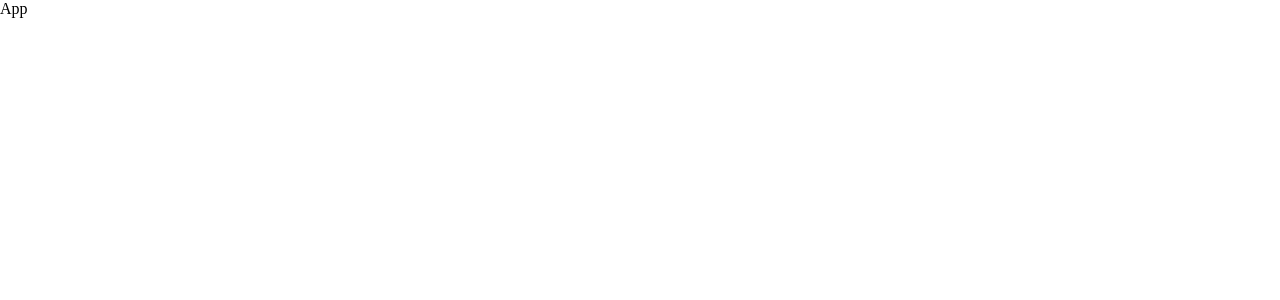
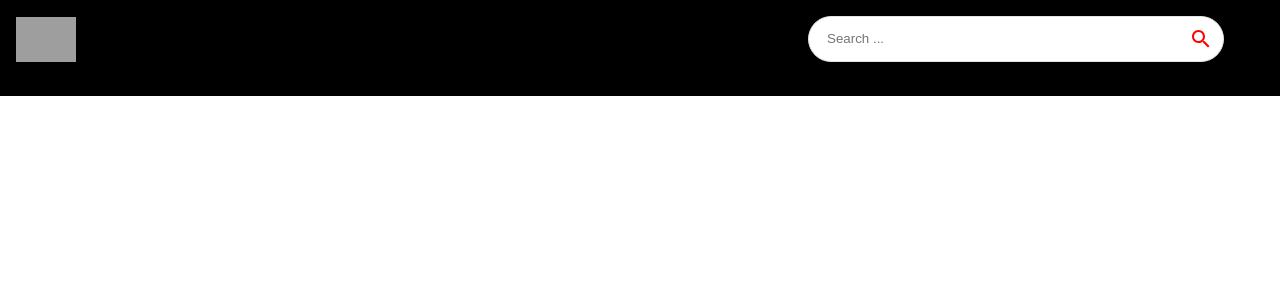
Before and after one commit to Andrea-Puddu/youtube-clone-app, a React (Create React App) app: page / in a window 1280 px wide. Shown: the top 300 px of the page. Built offline with nearby package versions, Linux system fonts and the light colour scheme; grey boxes are pictures that could not be loaded.

Commit message:
Built Routers, Navbar, SearchBar

```diff
--- a/src/App.js
+++ b/src/App.js
@@ -1,7 +1,28 @@
-import React from "react";
+import { BrowserRouter, Routes, Route } from "react-router-dom";
+import { Box } from "@mui/material";
+
+import {
+  Navbar,
+  Feed,
+  VideoDetail,
+  ChannelDetail,
+  SearchFeed,
+} from "./components";
 
 function App() {
-  return <div>App</div>;
+  return (
+    <BrowserRouter>
+      <Box sx={{ backgroundColor: "#000" }}>
+        <Navbar />
+        <Routes>
+          <Route path="/" exact element={<Feed />} />
+          <Route path="/video/:id" element={<VideoDetail />} />
+          <Route path="/channel/:id" element={<ChannelDetail />} />
+          <Route path="/search/:searchTerm" element={<SearchFeed />} />
+        </Routes>
+      </Box>
+    </BrowserRouter>
+  );
 }
 
 export default App;
--- /dev/null
+++ b/src/components/ChannelDetail.jsx
@@ -0,0 +1,7 @@
+import React from "react";
+
+const ChannelDetail = () => {
+  return <div>ChannelDetail</div>;
+};
+
+export default ChannelDetail;
--- /dev/null
+++ b/src/components/Feed.jsx
@@ -0,0 +1,7 @@
+import React from "react";
+
+const Feed = () => {
+  return <div>Feed</div>;
+};
+
+export default Feed;
--- /dev/null
+++ b/src/components/Navbar.jsx
@@ -0,0 +1,21 @@
+import {Stack} from '@mui/material';
+import {Link} from 'react-router-dom';
+
+import {logo} from '../utils/constants';
+import SearchBar from './SearchBar';
+
+const Navbar = () => (
+  <Stack
+    direction='row'
+    alignItems='center'
+    p={2}
+    sx={{position: 'sticky', top: '0', background: '#000', justifyContent: 'space-between'}}
+  >
+    <Link to='/' style={{display: 'flex', alignItems: 'center'}}>
+      <img src={logo} alt='logo' height={45} />
+    </Link>
+    <SearchBar />
+  </Stack>
+);
+
+export default Navbar;
--- /dev/null
+++ b/src/components/SearchBar.jsx
@@ -0,0 +1,19 @@
+import {useState} from 'react';
+import {useNavigate} from 'react-router-dom';
+import {Paper, IconButton} from '@mui/material';
+import {Search} from '@mui/icons-material';
+
+const SearchBar = () => (
+  <Paper
+    component='form'
+    onSubmit={() => {}}
+    sx={{borderRadius: 20, border: '1px solid #e3e3e3', pl: 2, boxShadow: 'none', mr: {sm: 5}}}
+  >
+    <input className='search-bar' placeholder='Search ...' value='' onChange={() => {}} />
+    <IconButton type='submit' sx={{p: '10px', color: 'red'}}>
+      <Search />
+    </IconButton>
+  </Paper>
+);
+
+export default SearchBar;
--- /dev/null
+++ b/src/components/SearchFeed.jsx
@@ -0,0 +1,7 @@
+import React from "react";
+
+const SearchFeed = () => {
+  return <div>SearchFeed</div>;
+};
+
+export default SearchFeed;
--- /dev/null
+++ b/src/components/VideoDetail.jsx
@@ -0,0 +1,7 @@
+import React from "react";
+
+const VideoDetail = () => {
+  return <div>VideoDetail</div>;
+};
+
+export default VideoDetail;
--- /dev/null
+++ b/src/components/index.js
@@ -0,0 +1,6 @@
+export {default as Navbar} from './Navbar';
+export {default as Feed} from './Feed';
+export {default as VideoDetail} from './VideoDetail';
+export {default as ChannelDetail} from './ChannelDetail';
+export {default as SearchFeed} from './SearchFeed';
+export {default as SearchBar} from './SearchBar';
--- /dev/null
+++ b/src/utils/constants.js
@@ -0,0 +1,44 @@
+import MusicNoteIcon from "@mui/icons-material/MusicNote";
+import HomeIcon from "@mui/icons-material/Home";
+import CodeIcon from "@mui/icons-material/Code";
+import OndemandVideoIcon from "@mui/icons-material/OndemandVideo";
+import SportsEsportsIcon from "@mui/icons-material/SportsEsports";
+import LiveTvIcon from "@mui/icons-material/LiveTv";
+import SchoolIcon from "@mui/icons-material/School";
+import FaceRetouchingNaturalIcon from "@mui/icons-material/FaceRetouchingNatural";
+import CheckroomIcon from "@mui/icons-material/Checkroom";
+import GraphicEqIcon from "@mui/icons-material/GraphicEq";
+import TheaterComedyIcon from "@mui/icons-material/TheaterComedy";
+import FitnessCenterIcon from "@mui/icons-material/FitnessCenter";
+import DeveloperModeIcon from "@mui/icons-material/DeveloperMode";
+
+export const logo = "https://i.ibb.co/s9Qys2j/logo.png";
+
+export const categories = [
+  { name: "New", icon: <HomeIcon /> },
+  { name: "JS Mastery", icon: <CodeIcon /> },
+  { name: "Coding", icon: <CodeIcon /> },
+  { name: "ReactJS", icon: <CodeIcon /> },
+  { name: "NextJS", icon: <CodeIcon /> },
+  { name: "Music", icon: <MusicNoteIcon /> },
+  { name: "Education", icon: <SchoolIcon /> },
+  { name: "Podcast", icon: <GraphicEqIcon /> },
+  { name: "Movie", icon: <OndemandVideoIcon /> },
+  { name: "Gaming", icon: <SportsEsportsIcon /> },
+  { name: "Live", icon: <LiveTvIcon /> },
+  { name: "Sport", icon: <FitnessCenterIcon /> },
+  { name: "Fashion", icon: <CheckroomIcon /> },
+  { name: "Beauty", icon: <FaceRetouchingNaturalIcon /> },
+  { name: "Comedy", icon: <TheaterComedyIcon /> },
+  { name: "Gym", icon: <FitnessCenterIcon /> },
+  { name: "Crypto", icon: <DeveloperModeIcon /> },
+];
+
+export const demoThumbnailUrl = "https://i.ibb.co/G2L2Gwp/API-Course.png";
+export const demoChannelUrl = "/channel/UCmXmlB4-HJytD7wek0Uo97A";
+export const demoVideoUrl = "/video/GDa8kZLNhJ4";
+export const demoChannelTitle = "JavaScript Mastery";
+export const demoVideoTitle =
+  "Build and Deploy 5 JavaScript & React API Projects in 10 Hours - Full Course | RapidAPI";
+export const demoProfilePicture =
+  "http://dergipark.org.tr/assets/app/images/buddy_sample.png";
```
